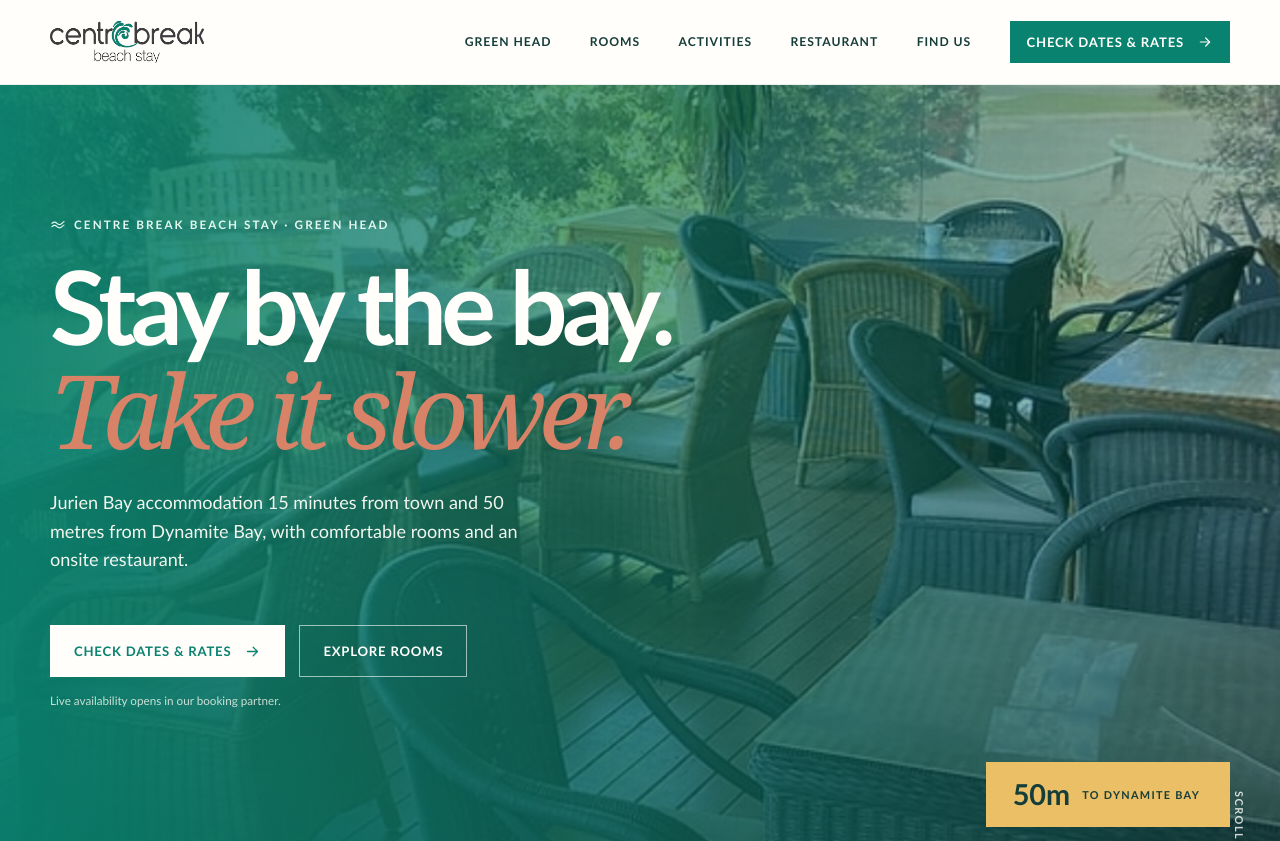
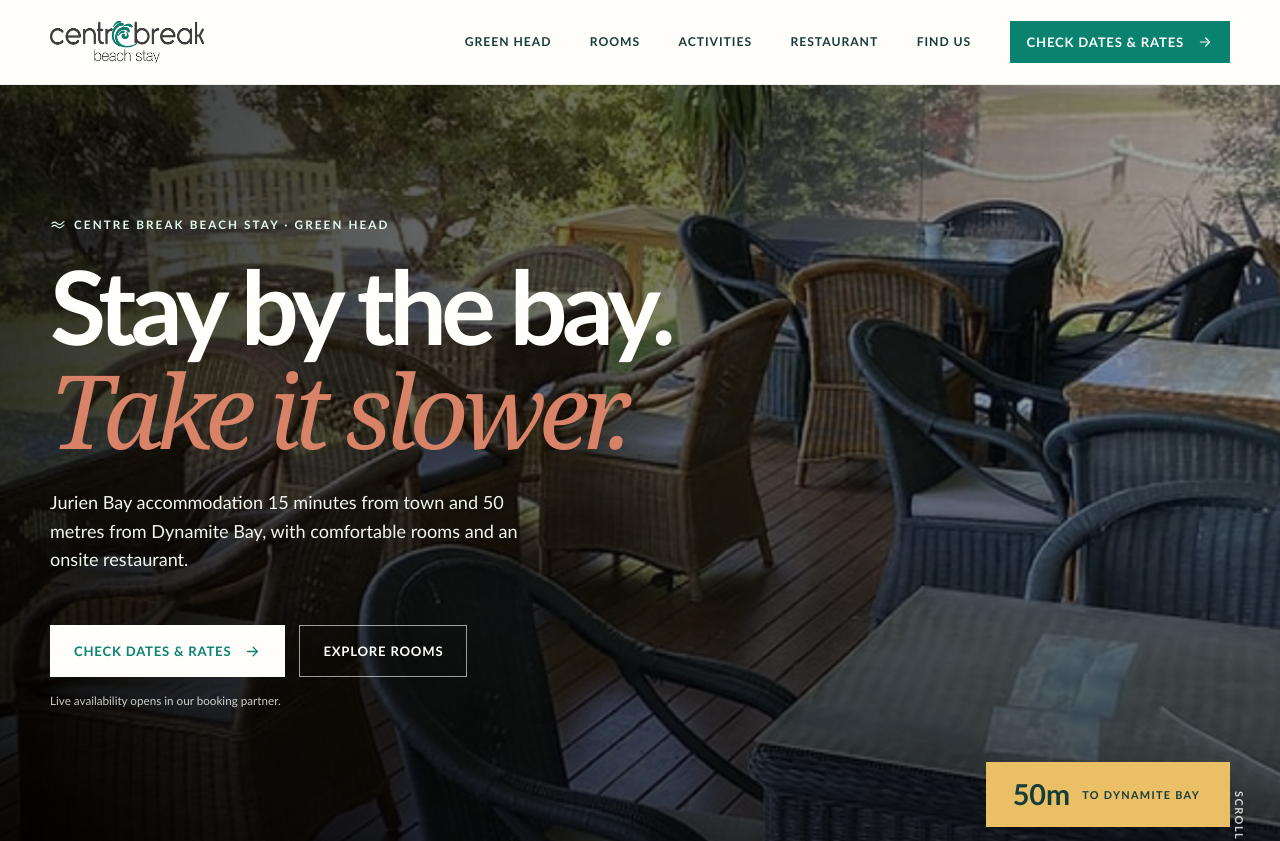
Before and after one commit to tawazz/centrebreakbeachstay, a Next.js app: page / in a window 1280 px wide. Shown: the top 841 px of the page. Built offline with nearby package versions, Linux system fonts and the light colour scheme.

Commit message:
Remove green hero overlay

```diff
--- a/app/globals.css
+++ b/app/globals.css
@@ -79,7 +79,7 @@
 .hero-slide.is-active { opacity: 1; z-index: 1; }
 .hero-slide-image { height: 100%; object-fit: cover; object-position: center; transform: scale(1.015); transition: transform 7s ease; width: 100%; }
 .hero-slide.is-active .hero-slide-image { transform: scale(1.075); }
-.hero-slideshow .hero-overlay { background: linear-gradient(90deg, rgba(var(--teal-rgb), 0.94) 0%, rgba(var(--teal-rgb), 0.58) 42%, rgba(var(--teal-rgb), 0.18) 100%), linear-gradient(0deg, rgba(11, 30, 29, 0.72) 0%, rgba(11, 30, 29, 0.08) 58%, rgba(11, 30, 29, 0.16) 100%); z-index: 2; }
+.hero-slideshow .hero-overlay { background: linear-gradient(90deg, rgba(0, 0, 0, 0.76) 0%, rgba(0, 0, 0, 0.43) 42%, rgba(0, 0, 0, 0.12) 100%), linear-gradient(0deg, rgba(0, 0, 0, 0.66) 0%, rgba(0, 0, 0, 0.08) 58%, rgba(0, 0, 0, 0.16) 100%); z-index: 2; }
 .hero-slideshow-content { display: flex; flex-direction: column; justify-content: flex-end; min-height: clamp(620px, calc(100svh - 84px), 760px); padding-bottom: clamp(188px, 18vw, 225px); padding-top: 130px; z-index: 3; }
 .hero-slideshow-content h1 { max-width: 710px; }
 .hero-slideshow-content .hero-copy { max-width: 495px; }
```
